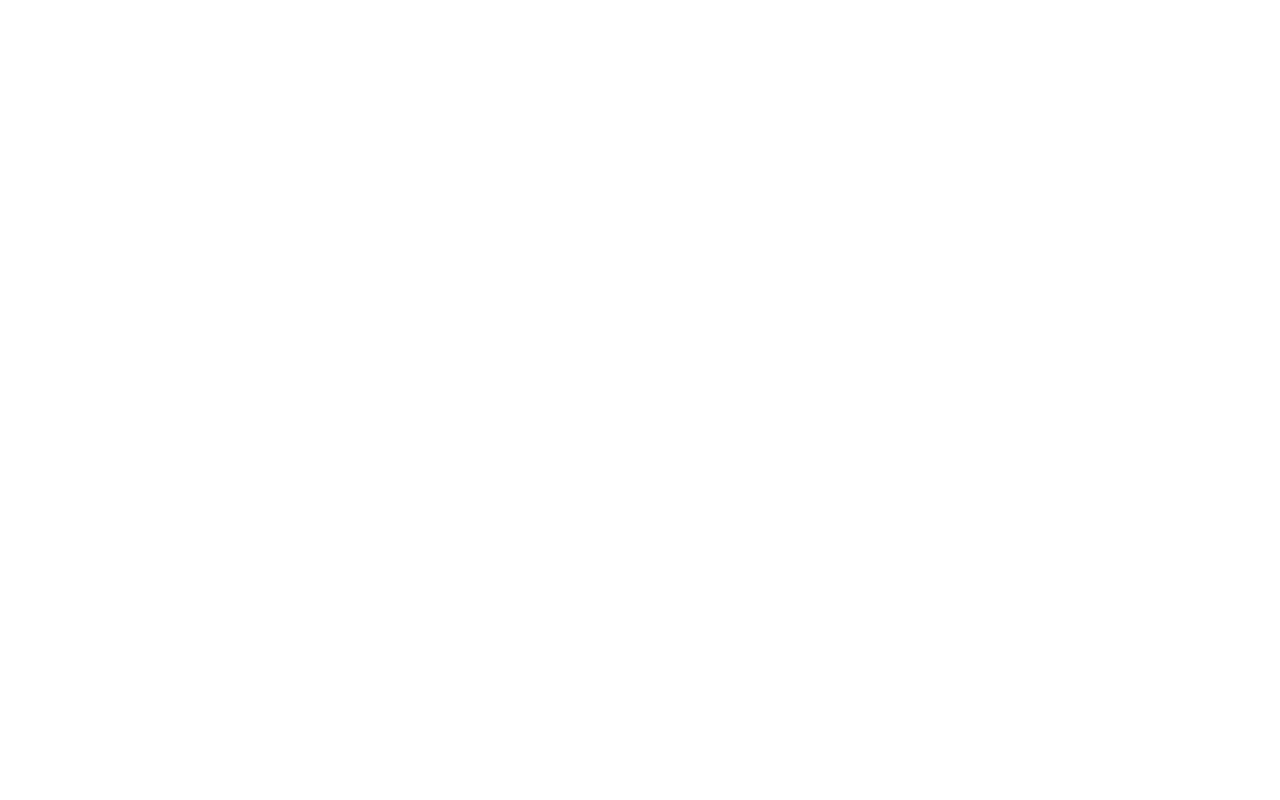
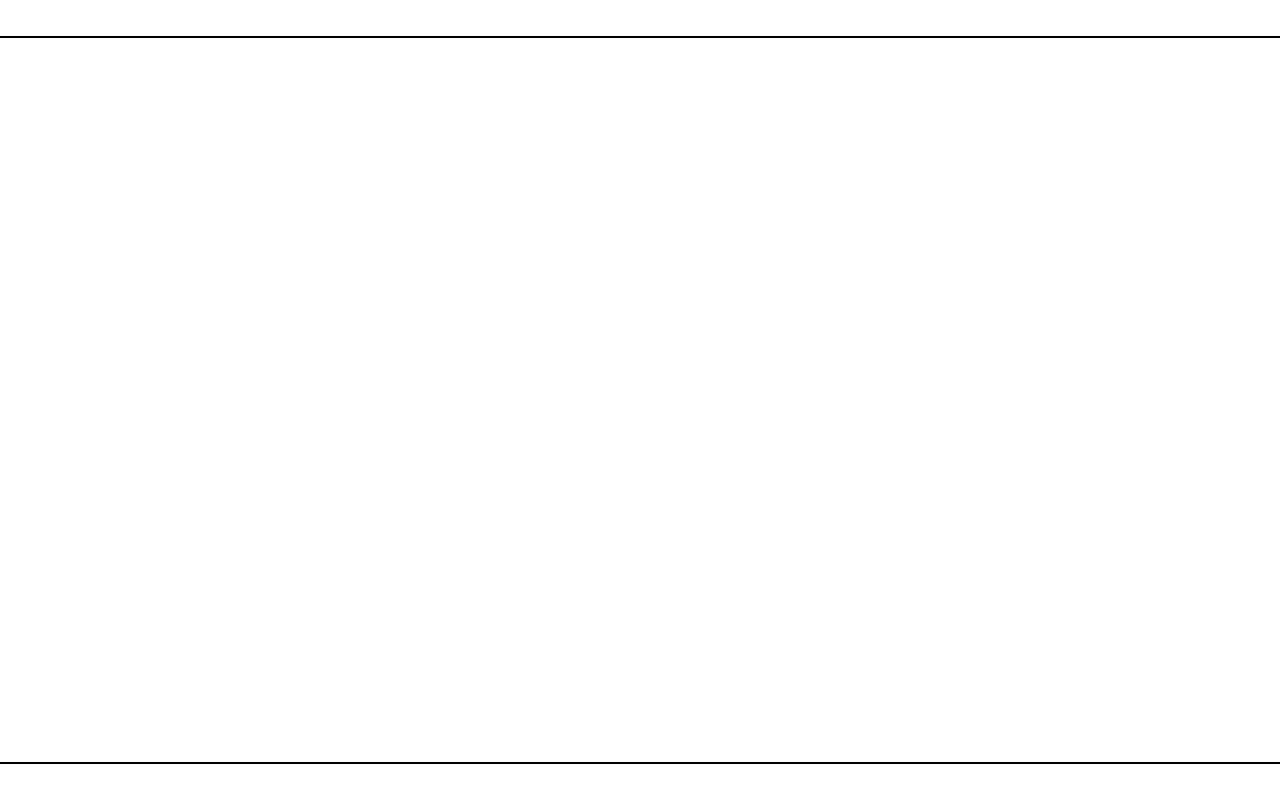
Before and after one commit to VerbalDye/mysteries-of-magic, a plain HTML site: page index.html in a window 1280 px wide. Drawn offline with Linux system fonts and the light colour scheme.

Commit message:
start canvas object

```diff
--- a/assets/css/style.css
+++ b/assets/css/style.css
@@ -0,0 +1,8 @@
+#canvas-container {
+    border: 2px solid black;
+    display: inline-block;
+    position: absolute;
+    top: 50%;
+    left: 50%;
+    transform: translate(-50%, -50%);
+}
--- a/assets/js/index.js
+++ b/assets/js/index.js
@@ -0,0 +1,76 @@
+window.addEventListener('load', function () {
+    const canvas = document.getElementById("canvas");
+    const ctx = canvas.getContext("2d");
+
+    canvas.width = 1280;
+    canvas.height = 720;
+
+    ctx.fillStyle = 'white';
+    ctx.lineWidth = 3;
+    ctx.strokeStyle = 'black';
+    ctx.font = '40px Helvetica';
+    ctx.textAlign = 'center';
+
+    class Player {
+        constructor(game) {
+            this.game = game;
+            this.collisionX = this.game.width * 2;
+            this.collisionY = this.game.height * 2;
+            this.collisionRadius = 30;
+        }
+
+        draw(context) {
+            if (this.game.debug) {
+                context.beginPath();
+                context.arc(this.collisionX, this.collisionY, this.collisionRadius, 0, Math.PI * 2);
+                context.save();
+                context.globalAlpha = 0.5;
+                context.fill();
+                context.restore();
+                context.stroke();
+            }
+        }
+
+        update() {
+
+        }
+    }
+
+    class Game {
+        constructor(canvas) {
+            this.canvas = canvas;
+            this.width = this.canvas.width;
+            this.height = this.canvas.height;
+            this.debug = true;
+            this.player = new Player(this);
+        }
+
+        render(context, deltaTime) {
+            context.clearRect(0, 0, canvas.width, canvas.height);
+            this.gameObjects = [this.player];
+            // this.gameObjects.sort((a, b) => {
+            //     return a.collisionY - b.collisionY;
+            // });
+            this.gameObjects.forEach(object => {
+                object.draw(context);
+                object.update(deltaTime);
+            });
+        }
+
+        init() {
+
+        }
+    }
+
+    const game = new Game(canvas);
+    game.init()
+
+    let lastTime = 0;
+    function animate(timeStamp) {
+        const deltaTime = timeStamp - lastTime;
+        lastTime = timeStamp;
+        game.render(ctx, deltaTime);
+        window.requestAnimationFrame(animate);
+    }
+    animate(0);
+})
--- a/index.html
+++ b/index.html
@@ -1,15 +1,19 @@
 <!DOCTYPE html>
 <html lang="en">
+
 <head>
     <meta charset="UTF-8">
     <meta http-equiv="X-UA-Compatible" content="IE=edge">
     <meta name="viewport" content="width=device-width, initial-scale=1.0">
     <title>Mysteries of Magic</title>
-    <link rel="stylesheet" href="./assets/css/style.css"/>
+    <link rel="stylesheet" href="./assets/css/style.css" />
 </head>
+
 <body>
-    <canvas id="canvas" height="500px" width="650px">Mysteries of Magic Game</canvas>
-
+    <div id="canvas-container">
+        <canvas id="canvas" height="500px" width="650px">Mysteries of Magic Game</canvas>
+    </div>
 </body>
 <script src="./assets/js/index.js"></script>
+
 </html>
```
